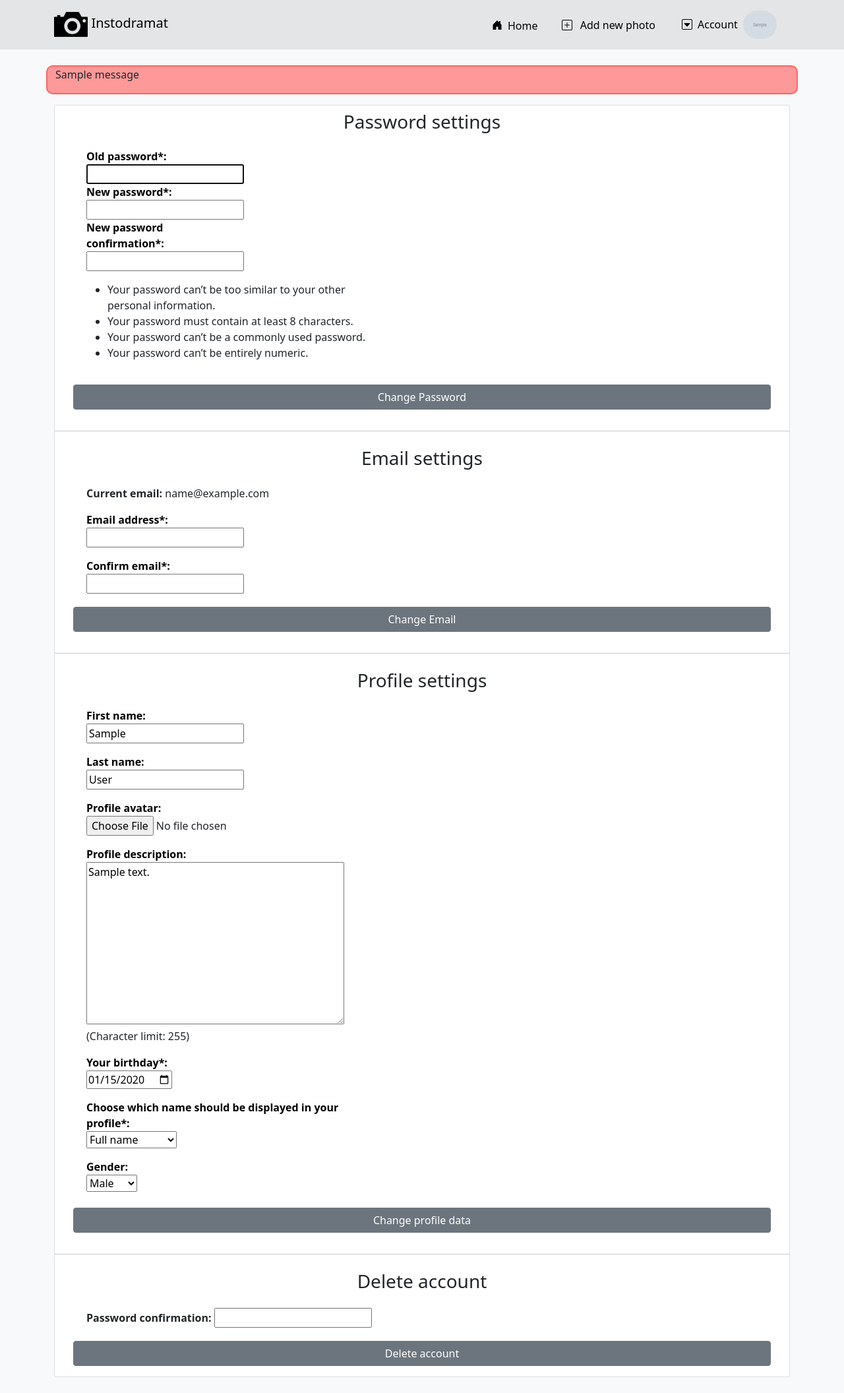
After one commit to aFku/Django-Instodramat, a Django app: page /profile/settings/ in a window 1280 px wide. The commit adds this page. Shown: the whole page at 66% size. Run offline with Django 3.2, Linux system fonts and the light colour scheme; a user stored in the database is signed in; tables that the repository leaves empty hold one stand-in row (values such as "Sample post"); grey boxes marked "Sample" are stand-in pictures; one stand-in notice (Sample message) is shown; some libraries are stand-ins or nearby versions.

Commit message:
Added main profile setting view with email change, password change and profile data change options | Added specialized views for these change options | Changed execute_cropper.js and ProfileCreationForm to allow user use default avatar and to fix bug that disallow user to update profile information | Added option to delete account with password confirmation | Added LoginRequired to left views that should be visible only for logged in users

```diff
--- a/Instodramat/Users/forms.py
+++ b/Instodramat/Users/forms.py
@@ -20,11 +20,13 @@ class DateInput(forms.DateInput):
 
 class ProfileCreationForm(ModelForm):
 
-    # Fields for cropping
-    x = forms.FloatField(widget=forms.HiddenInput())
-    y = forms.FloatField(widget=forms.HiddenInput())
-    width = forms.FloatField(widget=forms.HiddenInput())
-    height = forms.FloatField(widget=forms.HiddenInput())
+    # Fields for cropping|They are not required to let user create account without avatars and give them default avatar
+    x = forms.FloatField(widget=forms.HiddenInput(), required=False)
+    y = forms.FloatField(widget=forms.HiddenInput(), required=False)
+    width = forms.FloatField(widget=forms.HiddenInput(), required=False)
+    height = forms.FloatField(widget=forms.HiddenInput(), required=False)
+
+    photo_added = False
 
     class Meta:
         model = Profile
@@ -56,20 +58,25 @@ class ProfileCreationForm(ModelForm):
             self.add_error('display_name', 'Wrong choice')  # Error for field
             self.add_error(None, ValidationError('You cannot choose full name to be '
                                                  'displayed while you leave name fields empty'))  # Error for form
+        # Check if user added photo
+        if cleaned_data.get('avatar'):
+            self.photo_added = True
 
     #cropping when saving
     def save(self):
         profile = super(ProfileCreationForm, self).save()
 
-        x = self.cleaned_data.get('x')
-        y = self.cleaned_data.get('y')
-        w = self.cleaned_data.get('width')
-        h = self.cleaned_data.get('height')
+        # if photo was added or changed fill positions for cropper
+        if self.photo_added or 'avatar' in self.changed_data:
+            x = self.cleaned_data.get('x')
+            y = self.cleaned_data.get('y')
+            w = self.cleaned_data.get('width')
+            h = self.cleaned_data.get('height')
 
-        image = Image.open(profile.avatar)
-        cropped_image = image.crop((x, y, w+x, h+y))
-        resized_image = cropped_image.resize((400, 400))
-        resized_image.save(profile.avatar.path)
+            image = Image.open(profile.avatar)
+            cropped_image = image.crop((x, y, w+x, h+y))
+            resized_image = cropped_image.resize((400, 400))
+            resized_image.save(profile.avatar.path)
 
         return profile
 
@@ -107,3 +114,28 @@ class EmailUserCreationForm(UserCreationForm):
         if User.objects.filter(email=email):
             self.add_error('email', 'This email address is already in use')
         return email
+
+
+class UserEmailChangeForm(ModelForm):
+
+    confirm_email = forms.EmailField()
+
+    class Meta:
+        model = User
+        fields = ('email', 'confirm_email')
+
+    def __init__(self, *args, **kwargs):
+        super(UserEmailChangeForm, self).__init__(*args, **kwargs)
+        self.fields['email'].required = True  # Set this field as required when user want to change email
+
+    def clean(self):
+        if self.cleaned_data.get('email') != self.cleaned_data.get('confirm_email'):
+            return forms.ValidationError('Email addresses not match!')
+
+
+class ProfileDataChangeForm(ProfileCreationForm):
+
+    def __init__(self, *args, **kwargs):
+        super(ProfileDataChangeForm, self).__init__(*args, **kwargs)
+        for field in self.fields.values():  # Set all fields not required now, because we have all information that we want already
+            field.required = False
--- /dev/null
+++ b/Instodramat/Users/templates/profile_settings.html
@@ -0,0 +1,211 @@
+{% extends "base.html" %}
+{% load static %}
+{% load error_extras %}
+{% load detection %}
+
+{% block title %}
+    Instodramat - Registry
+{% endblock %}
+
+{% block styles %}
+    {{ block.super }}
+    <link rel="stylesheet" href="{% static 'css/registry.css' %}">
+    <script src="https://code.jquery.com/jquery-3.5.1.min.js"></script>
+    <script src="https://cdnjs.cloudflare.com/ajax/libs/cropper/4.1.0/cropper.min.js"></script>
+    <link rel="stylesheet" href="https://cdnjs.cloudflare.com/ajax/libs/cropper/4.1.0/cropper.min.css">
+    <script src="{% static  'js/execute_cropper.js' %}" defer></script>
+    <link rel="stylesheet" href="{% static 'css/responsive-modal.css' %}">
+{% endblock %}
+
+{% block content %}
+    {% if messages %}
+    <div class="row">
+        <div class="col-lg-12" id="message-container">
+            <a>
+                    {% for message in messages %}
+                        <p>{{ message }}</p>
+                    {% endfor %}
+                {% if user_form.non_field_errors or profile_form.non_field_errors %}
+                    <ul>
+                        {{ user_form.non_field_errors|error_as_li }}
+                        {{ profile_form.non_field_errors|error_as_li }}
+                    </ul>
+                {% endif %}
+            </a>
+        </div>
+    </div>
+    {% endif %}
+    <div class="card mt-3" style="width: 100%;">
+
+        <form method="post" action="{% url 'change_passwd' %}" id="formPassword">
+            {% csrf_token %}
+            <div class="row mt-2">
+                <div class="col-lg-12">
+                    <h3 style="text-align: center;">
+                        Password settings
+                    </h3>
+                </div>
+            </div>
+            <div class="row">
+                <div class="col-lg-5 col-md-12 mx-5 mt-3">
+                        {% for field in password_form %}
+                            <div class="row">
+                                <div class="col-lg-5 col-md-12">
+                                    <a class="registry-labels">{{ field.label }}{% if field.field.required %}*{% endif %}: </a>
+                                </div>
+                            </div>
+                            <div class="row">
+                                <div class="col-lg-5 col-md-12">
+                                    {% if field.errors %}
+                                        <ul>
+                                            {% for error in field.errors %}
+                                            <li style="color: red;">{{ error }}</li>
+                                            {% endfor %}
+                                        </ul>
+                                    {% endif %}
+                                </div>
+                            </div>
+                            <div class="row">
+                                <div class="col-lg-5 col-md-12">
+                                    {{ field }}
+                                </div>
+                            </div>
+                        {% endfor %}
+                </div>
+                <div class="col-lg-5 col-md-12 mx-5 mt-3 align-items-center d-flex">
+                    {% for field in password_form %}
+                        {{ field.help_text }}
+                    {% endfor %}
+                </div>
+            </div>
+            <div class="row">
+                <div class="col-lg-12 mt-1" style="text-align: center;">
+                    <input type="submit" value="Change Password" class="btn btn-secondary mx-3 my-3" style="width: 95%;" id="edit-password">
+                </div>
+            </div>
+        </form>
+
+        <hr>
+
+        <form method="post" action="{% url 'change_email' %}" id="formEmail">
+            {% csrf_token %}
+            <div class="row mt-2">
+                <div class="col-lg-12">
+                    <h3 style="text-align: center;">
+                        Email settings
+                    </h3>
+                </div>
+            </div>
+            <div class="row">
+                <div class="col-lg-5 col-md-12 mx-5 mt-3">
+                    <b>
+                        Current email:
+                    </b>
+                    {{ user.email }}
+                </div>
+            </div>
+            <div class="row">
+                    {% for field in email_form %}
+                    <div class="col-lg-5 col-md-12 mx-5 mt-3">
+                        <a class="registry-labels">{{ field.label }}{% if field.field.required %}*{% endif %}: </a><br>
+                        {% if field.errors %}
+                        <ul>
+                            {% for error in field.errors %}
+                                <li style="color: red;">{{ error }}</li>
+                            {% endfor %}
+                        </ul>
+                        {% endif %}
+                        {{ field }}
+                        <br>
+                        {{ field.help_text }}
+                    </div>
+                    {% endfor %}
+                </div>
+            <div class="row">
+                <div class="col-lg-12 mt-1" style="text-align: center;">
+                    <input type="submit" value="Change Email" class="btn btn-secondary mx-3 my-3" style="width: 95%;" id="edit-email">
+                </div>
+            </div>
+        </form>
+
+        <hr>
+
+        <form method="post" action="{% url 'change_profile' %}" enctype="multipart/form-data" id="formUpload">
+            {{profile_form.x}}{{profile_form.y}}{{profile_form.width}}{{profile_form.height}}
+            {% csrf_token %}
+            <div class="row mt-2">
+                <div class="col-lg-12">
+                    <h3 style="text-align: center;">
+                        Profile settings
+                    </h3>
+                </div>
+            </div>
+            <div class="row">
+                {% for field in profile_form %}
+                {% if not field|detect_type:"hidden" %}
+                <div class="col-lg-5 col-md-12 mx-5 mt-3">
+                    <a class="registry-labels">{{ field.label }}{% if field.field.required %}*{% endif %}: </a><br>
+                   {% if field.errors %}
+                    <ul>
+                        {% for error in field.errors %}
+                            <li style="color: red;">{{ error }}</li>
+                        {% endfor %}
+                    </ul>
+                    {% endif %}
+                    {{ field }}<br>
+                    {{ field.help_text }}
+                </div>
+                {% endif %}
+                {% endfor %}
+            </div>
+            <div class="row">
+                <div class="col-lg-12 mt-2" style="text-align: center;">
+                    <input type="submit" value="Change profile data" class="btn btn-secondary mx-3 my-3" style="width: 95%;" id="save-model-button">
+                </div>
+            </div>
+        </form>
+
+        <hr>
+
+        <form method="post" action="{% url 'delete_account' %}" id="deleteAccount">
+            {% csrf_token %}
+            <div class="row mt-2">
+                <div class="col-lg-12">
+                    <h3 style="text-align: center;">
+                        Delete account
+                    </h3>
+                </div>
+            </div>
+            <div class="row">
+                <div class="col-lg-5 col-md-12 mx-5 mt-3">
+                    <b>
+                        Password confirmation:
+                    </b>
+                    <input type="password" name="delete_password">
+                </div>
+            </div>
+            <div class="row">
+                <div class="col-lg-12 mt-1" style="text-align: center;">
+                    <input type="submit" value="Delete account" class="btn btn-secondary mx-3 my-3" style="width: 95%;" id="delete_account">
+                </div>
+            </div>
+        </form>
+    </div>
+
+<!--- Modal for cropping --->
+<div class="modal" tabindex="-1" id="modal-content">
+  <div class="modal-dialog modal-dialog-centered modal-lg modal-dialog-scrollable">
+    <div class="modal-content">
+      <div class="modal-header">
+        <h5 class="modal-title">Crop your image</h5>
+      </div>
+      <div class="modal-body" id="modal-image" style="width: 90%; margin: auto;">
+
+      </div>
+      <div class="modal-footer">
+        <button type="button" class="btn btn-primary" id="crop-button">Save</button>
+      </div>
+    </div>
+  </div>
+</div>
+{% endblock %}
--- a/Instodramat/Users/urls.py
+++ b/Instodramat/Users/urls.py
@@ -11,4 +11,9 @@ urlpatterns = [
     path('<int:pk>/follow/', views.follow_ajax, name='follow_ajax'),
     path('<int:pk>/follow_list/', views.follow_list_ajax, name='follow_list_ajax'),
     path('<int:pk>/followers_list/', views.followers_list_ajax, name='followers_list_ajax'),
+    path('settings/', views.profile_settings_view, name='profile_settings'),
+    path('settings/change_passwd/', views.profile_settings_change_password, name='change_passwd'),
+    path('settings/change_email/', views.profile_settings_change_email, name='change_email'),
+    path('settings/change_profile/', views.profile_settings_change_profile, name='change_profile'),
+    path('settings/delete_account/', views.profile_settings_delete_profile, name='delete_account'),
 ]
--- a/Instodramat/Users/views.py
+++ b/Instodramat/Users/views.py
@@ -1,23 +1,26 @@
-from django.shortcuts import render, get_object_or_404, redirect
+from django.shortcuts import render, get_object_or_404, redirect, reverse
 from django.http import HttpResponseNotFound, JsonResponse, HttpResponse
 from django.views.generic import DetailView
 from django.contrib.auth.models import User
 from django.contrib import messages
-from .forms import ProfileCreationForm, EmailUserCreationForm
+from .forms import ProfileCreationForm, EmailUserCreationForm, UserEmailChangeForm, ProfileDataChangeForm
 from .models import Profile
 from django.contrib.auth.views import LoginView, LogoutView
 from django.contrib.messages.views import SuccessMessageMixin
+from django.contrib.auth.mixins import LoginRequiredMixin
 from django.contrib.auth.decorators import login_required
-from django.core import serializers
+from django.contrib.auth.forms import PasswordChangeForm
+from django.contrib.auth import update_session_auth_hash
 
 
 # -------------------------- Class-based
 
 
-class ProfileView(DetailView):
+class ProfileView(LoginRequiredMixin, DetailView):
     model = User
     context_object_name = 'user'
     template_name = 'profile.html'
+    login_url = '/profile/login/'
 
     # Find user and profile and photos
     def get_object(self):
@@ -45,10 +48,11 @@ class CustomLoginView(SuccessMessageMixin, LoginView):
     success_message = 'Logged in'
 
 
-class CustomLogoutView(LogoutView):
+class CustomLogoutView(LoginRequiredMixin, LogoutView):
     """
     This view just add message after log out
     """
+    login_url = 'profile/login/'
 
     def dispatch(self, request, *args, **kwargs):
         response = super().dispatch(request, *args, **kwargs)
@@ -78,6 +82,8 @@ def user_create_view(request):
                 return redirect('login')
             else:
                 messages.error(request, 'Account cannot be created')
+                print('user:', userform.errors)
+                print('profile', profileform.errors)
         else:
             userform = EmailUserCreationForm()
             profileform = ProfileCreationForm()
@@ -85,7 +91,8 @@ def user_create_view(request):
     #### For a moment
     return HttpResponseNotFound('temporary redirection')
 
-@login_required(login_url='profile/login/')
+
+@login_required(login_url='/profile/login/')
 def follow_ajax(request, pk):
     # Check if request is ajax
     if request.is_ajax and request.method == "GET":
@@ -106,7 +113,7 @@ def follow_ajax(request, pk):
         return JsonResponse({'message': 'Wrong method for user following or request not AJAX'}, status=400)
 
 
-@login_required(login_url='profile/login/')
+@login_required(login_url='/profile/login/')
 def followers_list_ajax(request, pk):
     """
     Get list of profiles that follow you. Response as JSON
@@ -136,7 +143,7 @@ def followers_list_ajax(request, pk):
         return JsonResponse({'message': 'Wrong method for getting list or request not AJAX'}, status=400)
 
 
-@login_required(login_url='profile/login/')
+@login_required(login_url='/profile/login/')
 def follow_list_ajax(request, pk):
     """
     Get list of users that you are following. Response as JSON
@@ -164,3 +171,103 @@ def follow_list_ajax(request, pk):
         return JsonResponse(users_json)
     else:
         return JsonResponse({'message': 'Wrong method for getting list or request not AJAX'}, status=400)
+
+
+@login_required(login_url='/profile/login/')
+def profile_settings_view(request):
+    """
+    - Change password
+    - Change email
+    - Change profile data
+    - Delete your account
+    This view doesn't change anything. It just provide forms.
+    All changes are made in specialized views.
+    """
+    user = get_object_or_404(User, pk=request.user.pk)
+    profile = get_object_or_404(Profile, user=user)
+
+    password_form = PasswordChangeForm(user)
+    email_form = UserEmailChangeForm()
+    profile_form = ProfileCreationForm(instance=profile)
+
+    return render(request, 'profile_settings.html', context={'password_form': password_form,
+                                                             'email_form': email_form,
+                                                             'profile_form': profile_form,
+                                                             'user': user})
+
+
+@login_required(login_url='/profile/login/')
+def profile_settings_change_password(request):
+    """
+    View that read POST parameters and change password
+    """
+    if request.method == "POST":
+        user = get_object_or_404(User, pk=request.user.pk)
+        password_form = PasswordChangeForm(user, request.POST)
+        if password_form.is_valid():
+            password_form.save()
+            update_session_auth_hash(request, password_form.user)
+            messages.success(request, 'Password has been changed!')
+        else:
+            messages.error(request, 'Password has not been changed!')
+        return redirect(reverse('profile_settings'))
+    else:
+        return HttpResponse(status=404)
+
+
+@login_required(login_url='/profile/login/')
+def profile_settings_change_email(request):
+    """
+    View that read POST parameters and change email
+    """
+    if request.method == "POST":
+        user = get_object_or_404(User, pk=request.user.pk)
+        email_form = UserEmailChangeForm(request.POST, instance=user)
+        if email_form.is_valid():
+            email_form.save()
+            messages.success(request, 'Email has been changed!')
+        else:
+            messages.error(request, 'Email has not been changed!')
+        return redirect(reverse('profile_settings'))
+    else:
+        return HttpResponse(status=404)
+
+
+@login_required(login_url='/profile/login/')
+def profile_settings_change_profile(request):
+    """
+    View that read POST parameters and change profile data
+    """
+    if request.method == "POST":
+        user = get_object_or_404(User, pk=request.user.pk)
+        profile = get_object_or_404(Profile, user=user)
+        profile_form = ProfileDataChangeForm(request.POST, request.FILES, instance=profile)
+        if profile_form.is_valid():
+            profile_form.save()
+            messages.success(request, 'Profile has been changed!')
+        else:
+            messages.error(request, 'Profile has not been changed!')
+        return redirect(reverse('profile_settings'))
+    else:
+        return HttpResponse(status=404)
+
+
+@login_required(login_url='/profile/login/')
+def profile_settings_delete_profile(request):
+    """
+    Delete profile if given password is correct
+    """
+    if request.method == "POST":
+        if request.user.check_password(request.POST.get('delete_password', '')):
+            user = get_object_or_404(User, pk=request.user.pk)
+            profile = get_object_or_404(Profile, user=user)
+            # Delete user
+            profile.delete()
+            user.delete()
+            messages.success(request, 'Account has been deleted!')
+            return redirect(reverse('main_page'))
+        else:
+            messages.error(request, 'Password for delete confirmation is incorrect')
+            return redirect(reverse('profile_settings'))
+    else:
+        return HttpResponse(status=404)
--- a/Instodramat/static/js/execute_cropper.js
+++ b/Instodramat/static/js/execute_cropper.js
@@ -51,12 +51,15 @@ input.addEventListener('change', ()=>{
     modalBox.style.display = "none";
 
     })
+})
 
-    submitButton.addEventListener('click', ()=>{
-    input_x.value = cropped_image.x;
-    input_y.value = cropped_image.y;
-    input_width.value = cropped_image.width;
-    input_height.value = cropped_image.height;
+submitButton.addEventListener('click', ()=>{
+    console.log('HERE')
+    if (cropped_image){
+        input_x.value = cropped_image.x;
+        input_y.value = cropped_image.y;
+        input_width.value = cropped_image.width;
+        input_height.value = cropped_image.height;
+    }
     imageForm.submit();
-    })
 })
--- a/Instodramat/templates/base.html
+++ b/Instodramat/templates/base.html
@@ -45,7 +45,7 @@
                         </a>
                         <ul class="dropdown-menu" aria-labelledby="navbarDropdown">
                             <li><a class="dropdown-item" href="{% url 'profile' pk=request.user.id %}"><img src="{% static 'icons/person-circle.svg' %}" class="mx-1">Profile</a></li>
-                            <li><a class="dropdown-item" href="#"><img src="{% static 'icons/gear.svg' %}" class="mx-1">Settings</a></li>
+                            <li><a class="dropdown-item" href="{% url 'profile_settings' %}"><img src="{% static 'icons/gear.svg' %}" class="mx-1">Settings</a></li>
                             <li><hr class="dropdown-divider"></li>
                             <li><a class="dropdown-item" href="{% url 'logout' %}"><img src="{% static 'icons/door-open-fill.svg' %}" class="mx-1">Log out</a></li>
                         </ul>
```
